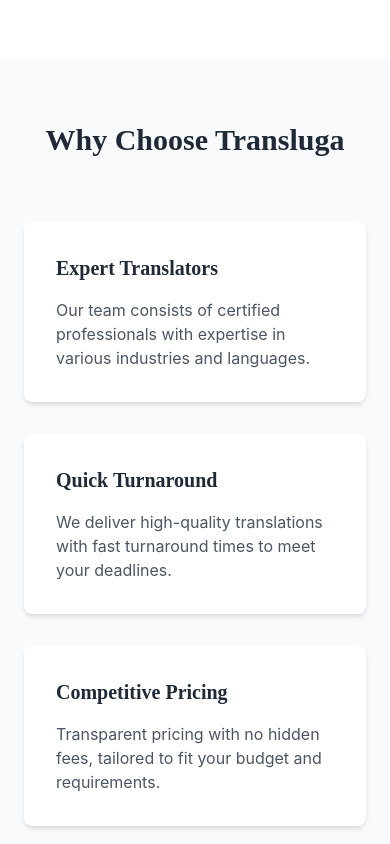
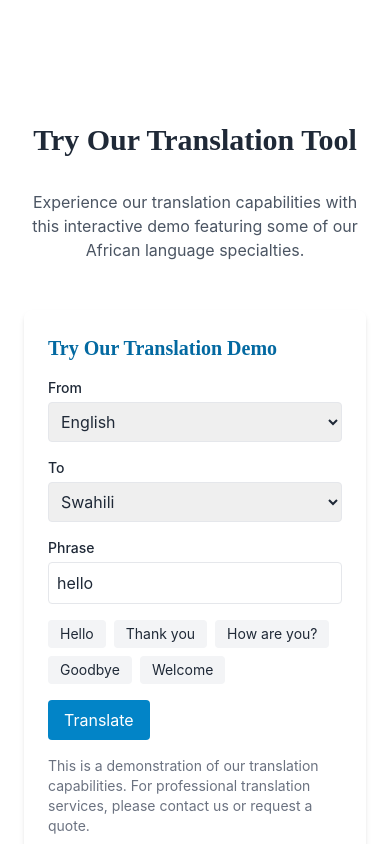
Before and after one commit to DonGobbi/transLuga, a Next.js app in the folder transluga-app/: page /transLuga/ in a window 390 px wide. Shown: the part 5560-6404 px from the top of the page. Built offline with nearby package versions, Linux system fonts and the light colour scheme.

Commit message:
Add interactive translation demo feature

```diff
--- /dev/null
+++ b/transluga-app/src/components/TranslationDemo.tsx
@@ -0,0 +1,159 @@
+import { useState } from 'react';
+
+type TranslationDictionary = {
+  [sourceLanguage: string]: {
+    [targetLanguage: string]: {
+      [phrase: string]: string;
+    };
+  };
+};
+
+// Sample translation dictionary
+const translations: TranslationDictionary = {
+  english: {
+    swahili: {
+      "hello": "jambo",
+      "thank you": "asante",
+      "how are you": "habari gani",
+      "goodbye": "kwaheri",
+      "welcome": "karibu"
+    },
+    chichewa: {
+      "hello": "moni",
+      "thank you": "zikomo",
+      "how are you": "muli bwanji",
+      "goodbye": "tsalani bwino",
+      "welcome": "takulandirani"
+    },
+    lingala: {
+      "hello": "mbote",
+      "thank you": "merci",
+      "how are you": "ozali malamu",
+      "goodbye": "kende malamu",
+      "welcome": "boyei malamu"
+    }
+  }
+};
+
+export default function TranslationDemo() {
+  const [sourceLanguage, setSourceLanguage] = useState('english');
+  const [targetLanguage, setTargetLanguage] = useState('swahili');
+  const [phrase, setPhrase] = useState('hello');
+  const [translation, setTranslation] = useState('');
+
+  const translatePhrase = () => {
+    if (sourceLanguage in translations &&
+        targetLanguage in translations[sourceLanguage] &&
+        phrase.toLowerCase() in translations[sourceLanguage][targetLanguage]) {
+      setTranslation(translations[sourceLanguage][targetLanguage][phrase.toLowerCase()]);
+    } else {
+      setTranslation('Translation not available');
+    }
+  };
+
+  return (
+    <div className="bg-white p-6 rounded-lg shadow-md">
+      <h3 className="text-xl font-bold mb-4 text-primary-700">Try Our Translation Demo</h3>
+
+      <div className="grid grid-cols-1 md:grid-cols-2 gap-4 mb-4">
+        <div>
+          <label className="block text-sm font-medium mb-1">From</label>
+          <select
+            value={sourceLanguage}
+            onChange={(e) => setSourceLanguage(e.target.value)}
+            className="w-full p-2 border rounded focus:ring-2 focus:ring-primary-500"
+            aria-label="Source language"
+            title="Source language"
+          >
+            <option value="english">English</option>
+            {/* Add more source languages as needed */}
+          </select>
+        </div>
+
+        <div>
+          <label className="block text-sm font-medium mb-1">To</label>
+          <select
+            value={targetLanguage}
+            onChange={(e) => setTargetLanguage(e.target.value)}
+            className="w-full p-2 border rounded focus:ring-2 focus:ring-primary-500"
+            aria-label="Target language"
+            title="Target language"
+          >
+            <option value="swahili">Swahili</option>
+            <option value="chichewa">Chichewa</option>
+            <option value="lingala">Lingala</option>
+            {/* Add more target languages as needed */}
+          </select>
+        </div>
+      </div>
+
+      <div className="mb-4">
+        <label className="block text-sm font-medium mb-1">Phrase</label>
+        <input
+          type="text"
+          value={phrase}
+          onChange={(e) => setPhrase(e.target.value)}
+          className="w-full p-2 border rounded focus:ring-2 focus:ring-primary-500"
+          placeholder="Enter a phrase to translate"
+        />
+      </div>
+
+      <div className="flex flex-wrap gap-2 mb-4">
+        <button
+          onClick={() => setPhrase("hello")}
+          className="px-3 py-1 bg-gray-100 hover:bg-gray-200 rounded text-sm transition"
+        >
+          Hello
+        </button>
+        <button
+          onClick={() => setPhrase("thank you")}
+          className="px-3 py-1 bg-gray-100 hover:bg-gray-200 rounded text-sm transition"
+        >
+          Thank you
+        </button>
+        <button
+          onClick={() => setPhrase("how are you")}
+          className="px-3 py-1 bg-gray-100 hover:bg-gray-200 rounded text-sm transition"
+        >
+          How are you?
+        </button>
+        <button
+          onClick={() => setPhrase("goodbye")}
+          className="px-3 py-1 bg-gray-100 hover:bg-gray-200 rounded text-sm transition"
+        >
+          Goodbye
+        </button>
+        <button
+          onClick={() => setPhrase("welcome")}
+          className="px-3 py-1 bg-gray-100 hover:bg-gray-200 rounded text-sm transition"
+        >
+          Welcome
+        </button>
+      </div>
+
+      <button
+        onClick={translatePhrase}
+        className="bg-primary-600 text-white px-4 py-2 rounded hover:bg-primary-700 transition"
+      >
+        Translate
+      </button>
+
+      {translation && (
+        <div className="mt-4 p-4 bg-gray-50 rounded border border-gray-200">
+          <p className="font-medium text-gray-700">Translation:</p>
+          <p className="text-xl font-bold text-primary-800 mt-1">{translation}</p>
+          <button className="mt-3 flex items-center text-sm text-primary-600 hover:text-primary-800 transition">
+            <svg xmlns="http://www.w3.org/2000/svg" className="h-4 w-4 mr-1" fill="none" viewBox="0 0 24 24" stroke="currentColor">
+              <path strokeLinecap="round" strokeLinejoin="round" strokeWidth={2} d="M15.536 8.464a5 5 0 010 7.072m2.828-9.9a9 9 0 010 12.728M5.586 15.536a5 5 0 01-1.414-7.071m-2.829 9.9a9 9 0 010-12.728" />
+            </svg>
+            Listen to Pronunciation
+          </button>
+        </div>
+      )}
+
+      <p className="mt-4 text-sm text-gray-500">
+        This is a demonstration of our translation capabilities. For professional translation services, please contact us or request a quote.
+      </p>
+    </div>
+  );
+}
--- a/transluga-app/src/pages/index.tsx
+++ b/transluga-app/src/pages/index.tsx
@@ -3,6 +3,7 @@
 import Image from 'next/image';
 import { FaLanguage, FaHandshake, FaGlobe, FaPhoneAlt, FaFacebook, FaTwitter, FaLinkedin, FaInstagram } from 'react-icons/fa';
 import { useState, useEffect } from 'react';
+import TranslationDemo from '../components/TranslationDemo';
 
 export default function Home() {
   const [typedText, setTypedText] = useState('');
@@ -290,6 +291,18 @@
         </div>
       </section>
 
+      {/* Interactive Translation Demo */}
+      <section className="py-16 bg-white">
+        <div className="container mx-auto px-6">
+          <h2 className="text-3xl md:text-4xl font-bold text-center mb-8">Try Our Translation Tool</h2>
+          <p className="text-center text-gray-600 mb-12 max-w-3xl mx-auto">Experience our translation capabilities with this interactive demo featuring some of our African language specialties.</p>
+
+          <div className="max-w-3xl mx-auto">
+            <TranslationDemo />
+          </div>
+        </div>
+      </section>
+
       {/* Why Choose Us */}
       <section className="py-16 bg-gray-50">
         <div className="container mx-auto px-6">
```
